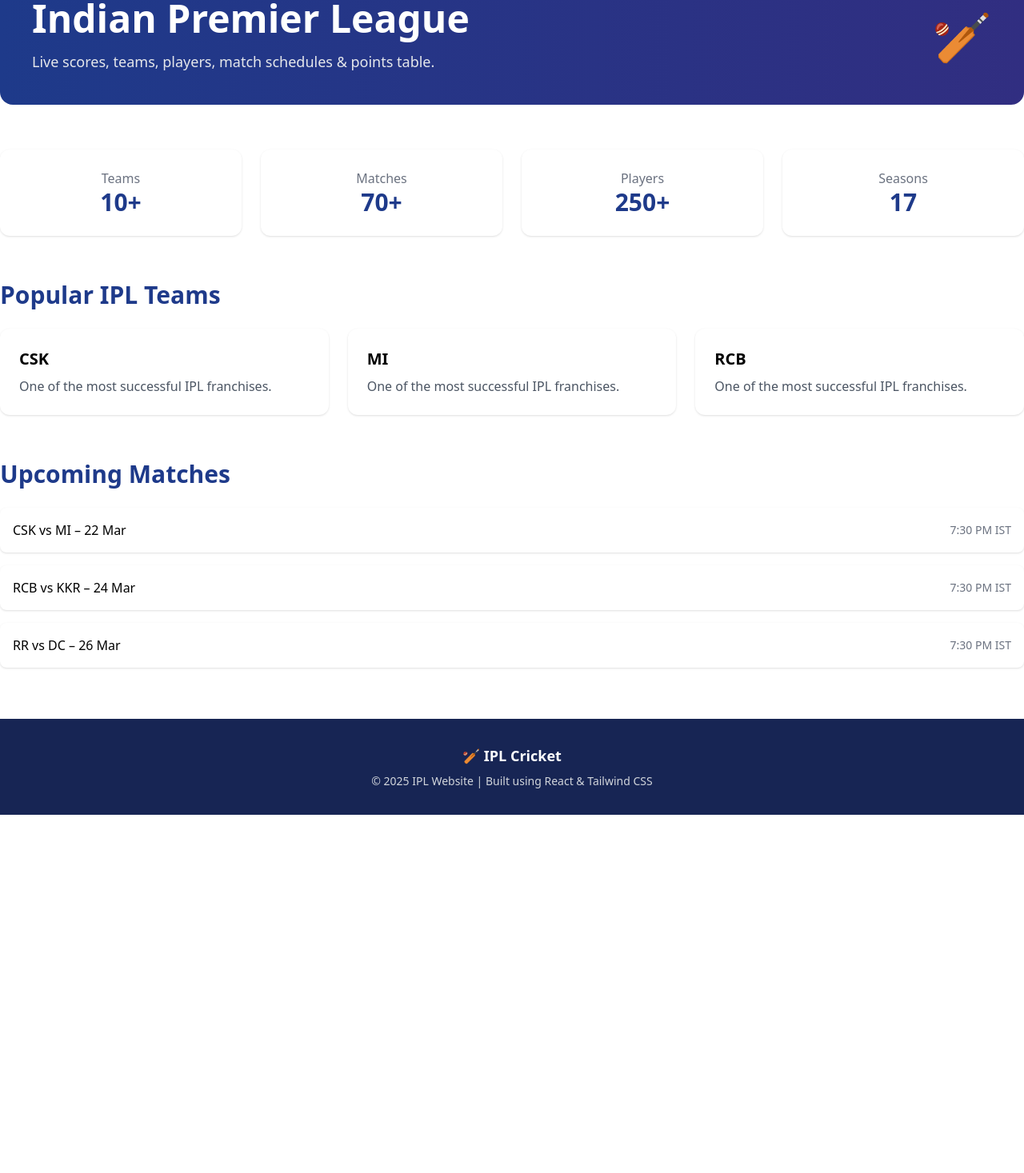
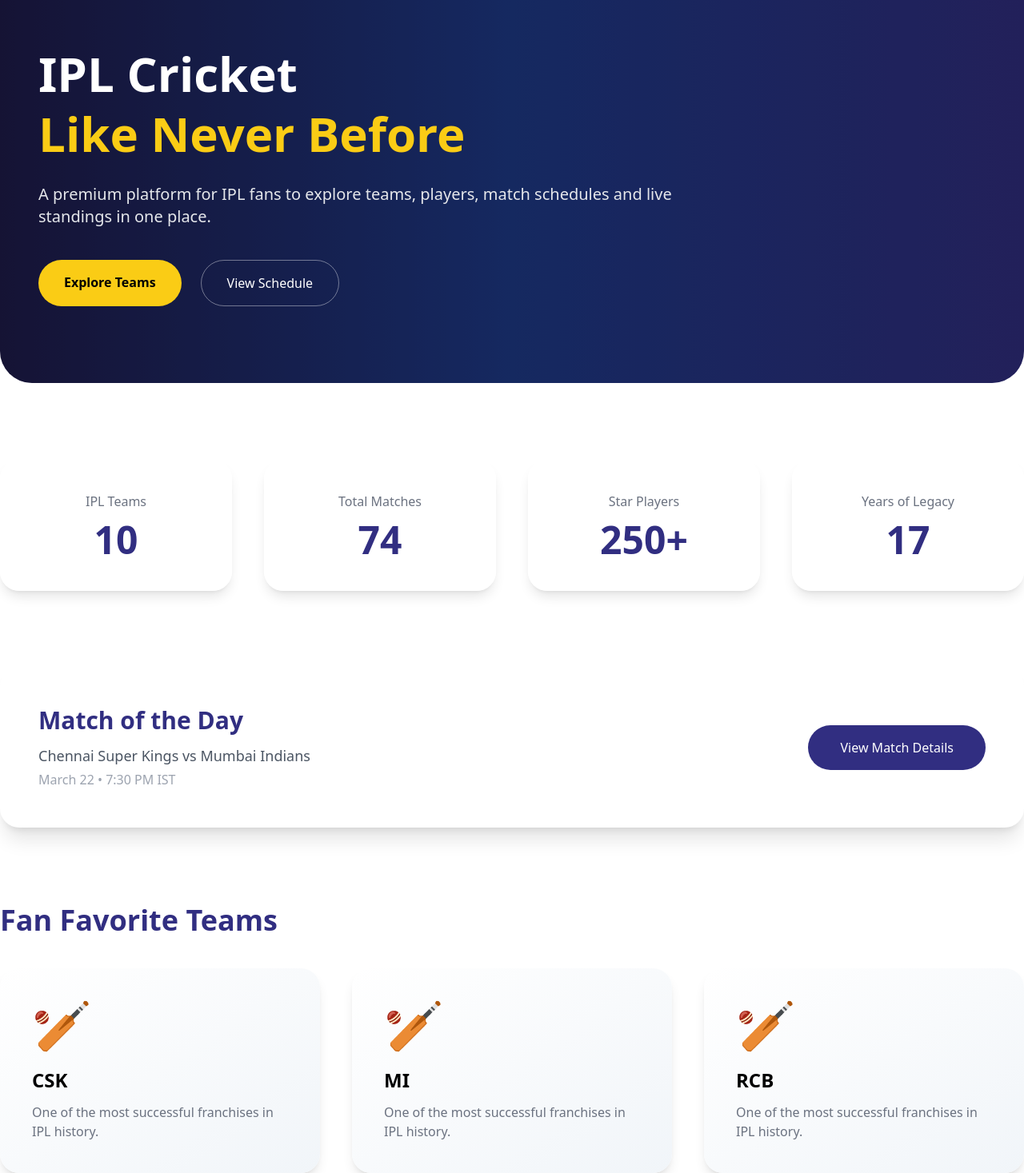
Before and after one commit to Sashank995/ipl, a React (Vite) app in the folder client/: page / in a window 1280 px wide. Shown: the part 105-1572 px from the top of the page at 80% size. Before the commit the page ends 1124 px from the top, so only its background shows below. Built offline with nearby package versions, Linux system fonts and the light colour scheme.

Commit message:
fourthcommit

```diff
--- a/client/src/App.jsx
+++ b/client/src/App.jsx
@@ -4,9 +4,9 @@
 import Home from "./components/Home";
 import Teams from "./components/Teams";
 import Players from "./components/Players";
-import Schedule from "./components/Schedule";
 import Standings from "./components/Standings";
 import Footer from "./components/Footer";
+import Schedule from "./components/schedule";
 
 function App() {
   return (
--- a/client/src/components/Home.jsx
+++ b/client/src/components/Home.jsx
@@ -1,89 +1,141 @@
 const Home = () => {
   return (
-    <div className="space-y-14">
+    <div className="space-y-24">
 
-      {/* HERO SECTION */}
-      <section className="bg-gradient-to-r from-blue-900 to-indigo-900 text-white rounded-2xl p-10 flex flex-col md:flex-row justify-between items-center">
-        <div>
-          <h1 className="text-4xl md:text-5xl font-bold mb-4">
-            Indian Premier League
+      {/* 1️⃣ HERO SECTION */}
+      <section className="relative rounded-[2.5rem] overflow-hidden bg-gradient-to-r from-indigo-950 via-blue-900 to-indigo-900">
+        <div className="absolute inset-0 bg-black/30" />
+
+        <div className="relative z-10 px-12 py-24 max-w-4xl text-white">
+          <h1 className="text-6xl font-extrabold leading-tight">
+            IPL Cricket
+            <span className="block text-yellow-400">
+              Like Never Before
+            </span>
           </h1>
-          <p className="text-lg text-gray-200">
-            Live scores, teams, players, match schedules & points table.
+
+          <p className="mt-6 text-xl text-gray-200">
+            A premium platform for IPL fans to explore teams, players,
+            match schedules and live standings in one place.
           </p>
-        </div>
 
-        <div className="mt-6 md:mt-0 text-6xl">
-          🏏
+          <div className="mt-10 flex gap-6">
+            <a
+              href="/teams"
+              className="bg-yellow-400 text-black px-8 py-4 rounded-full font-semibold hover:scale-105 transition"
+            >
+              Explore Teams
+            </a>
+
+            <a
+              href="/schedule"
+              className="border border-white/40 px-8 py-4 rounded-full hover:bg-white/10 transition"
+            >
+              View Schedule
+            </a>
+          </div>
         </div>
       </section>
 
-      {/* QUICK STATS */}
-      <section className="grid grid-cols-1 md:grid-cols-4 gap-6">
+      {/* 2️⃣ LIVE STATS */}
+      <section className="grid grid-cols-1 md:grid-cols-4 gap-10">
         {[
-          { title: "Teams", value: "10+" },
-          { title: "Matches", value: "70+" },
-          { title: "Players", value: "250+" },
-          { title: "Seasons", value: "17" },
-        ].map((item, index) => (
+          { label: "IPL Teams", value: "10" },
+          { label: "Total Matches", value: "74" },
+          { label: "Star Players", value: "250+" },
+          { label: "Years of Legacy", value: "17" },
+        ].map((item, i) => (
           <div
-            key={index}
-            className="bg-white rounded-xl shadow p-6 text-center hover:scale-105 transition"
+            key={i}
+            className="backdrop-blur-xl bg-white/70 rounded-3xl shadow-lg p-10 text-center hover:-translate-y-2 transition"
           >
-            <h3 className="text-gray-500">{item.title}</h3>
-            <p className="text-3xl font-bold text-blue-900">
+            <p className="text-gray-500">{item.label}</p>
+            <p className="text-5xl font-bold text-indigo-900 mt-3">
               {item.value}
             </p>
           </div>
         ))}
       </section>
 
-      {/* FEATURED TEAMS */}
+      {/* 3️⃣ FEATURED MATCH */}
+      <section className="bg-white rounded-3xl shadow-xl p-12 flex flex-col md:flex-row justify-between items-center gap-8">
+        <div>
+          <h2 className="text-3xl font-bold text-indigo-900">
+            Match of the Day
+          </h2>
+          <p className="mt-3 text-lg text-gray-600">
+            Chennai Super Kings vs Mumbai Indians
+          </p>
+          <p className="text-gray-400 mt-1">
+            March 22 • 7:30 PM IST
+          </p>
+        </div>
+
+        <a
+          href="/schedule"
+          className="bg-indigo-900 text-white px-10 py-4 rounded-full hover:bg-indigo-800 transition"
+        >
+          View Match Details
+        </a>
+      </section>
+
+      {/* 4️⃣ POPULAR TEAMS */}
       <section>
-        <h2 className="text-3xl font-bold mb-6 text-blue-900">
-          Popular IPL Teams
+        <h2 className="text-4xl font-bold text-indigo-900 mb-10">
+          Fan Favorite Teams
         </h2>
 
-        <div className="grid grid-cols-1 md:grid-cols-3 gap-6">
-          {["CSK", "MI", "RCB"].map((team, index) => (
+        <div className="grid grid-cols-1 md:grid-cols-3 gap-10">
+          {["CSK", "MI", "RCB"].map((team, i) => (
             <div
-              key={index}
-              className="bg-white rounded-xl shadow p-6 hover:shadow-lg transition"
+              key={i}
+              className="relative bg-gradient-to-br from-white to-slate-100 rounded-3xl shadow-lg p-10 hover:shadow-2xl transition"
             >
-              <h3 className="text-xl font-semibold mb-2">
-                {team}
-              </h3>
-              <p className="text-gray-600">
-                One of the most successful IPL franchises.
+              <div className="text-6xl mb-6">🏏</div>
+              <h3 className="text-2xl font-semibold">{team}</h3>
+              <p className="text-gray-500 mt-3">
+                One of the most successful franchises in IPL history.
               </p>
             </div>
           ))}
         </div>
       </section>
 
-      {/* UPCOMING MATCHES */}
+      {/* 5️⃣ STAR PLAYERS */}
       <section>
-        <h2 className="text-3xl font-bold mb-6 text-blue-900">
-          Upcoming Matches
+        <h2 className="text-4xl font-bold text-indigo-900 mb-10">
+          Star Players
         </h2>
 
-        <div className="space-y-4">
-          {[
-            "CSK vs MI – 22 Mar",
-            "RCB vs KKR – 24 Mar",
-            "RR vs DC – 26 Mar",
-          ].map((match, index) => (
+        <div className="grid grid-cols-1 md:grid-cols-3 gap-10">
+          {["Virat Kohli", "MS Dhoni", "Rohit Sharma"].map((player, i) => (
             <div
-              key={index}
-              className="bg-white p-4 rounded-lg shadow flex justify-between items-center"
+              key={i}
+              className="bg-white rounded-3xl shadow-lg p-10 text-center hover:scale-105 transition"
             >
-              <span>{match}</span>
-              <span className="text-sm text-gray-500">
-                7:30 PM IST
-              </span>
+              <div className="text-6xl mb-4">👤</div>
+              <h3 className="text-xl font-semibold">{player}</h3>
+              <p className="text-gray-500 mt-2">IPL Superstar</p>
             </div>
           ))}
         </div>
+      </section>
+
+      {/* 6️⃣ FINAL CTA */}
+      <section className="text-center bg-gradient-to-r from-indigo-900 to-blue-900 rounded-3xl p-16 text-white">
+        <h2 className="text-4xl font-bold">
+          Join the IPL Experience
+        </h2>
+        <p className="mt-4 text-lg text-gray-200">
+          Stay updated with every match, team and player.
+        </p>
+
+        <a
+          href="/standings"
+          className="inline-block mt-8 bg-yellow-400 text-black px-10 py-4 rounded-full font-semibold hover:scale-105 transition"
+        >
+          View Points Table
+        </a>
       </section>
 
     </div>
--- a/client/src/components/Players.jsx
+++ b/client/src/components/Players.jsx
@@ -1,26 +1,67 @@
 const players = [
-  { name: "Virat Kohli", role: "Batsman" },
-  { name: "MS Dhoni", role: "Wicket Keeper" },
-  { name: "Rohit Sharma", role: "Batsman" },
+  { name: "Virat Kohli", role: "Batsman", team: "RCB" },
+  { name: "MS Dhoni", role: "Wicket Keeper", team: "CSK" },
+  { name: "Rohit Sharma", role: "Batsman", team: "MI" },
+  { name: "Jasprit Bumrah", role: "Bowler", team: "MI" },
+  { name: "Ravindra Jadeja", role: "All-Rounder", team: "CSK" },
+  { name: "KL Rahul", role: "Batsman", team: "LSG" },
+  { name: "pant", role: "Batsman", team: "DC" },
 ];
 
 const Players = () => {
   return (
-    <div>
-      <h2 className="text-3xl font-bold mb-6 text-blue-900">Players</h2>
+    <div className="space-y-12">
 
-      <div className="grid grid-cols-1 md:grid-cols-3 gap-6">
-        {players.map((p, i) => (
+      {/* PAGE HEADER */}
+      <div>
+        <h1 className="text-4xl font-extrabold text-indigo-900">
+          IPL Players
+        </h1>
+        <p className="text-gray-500 mt-2">
+          Official players from Indian Premier League franchises
+        </p>
+      </div>
+
+      {/* PLAYERS GRID */}
+      <div className="grid grid-cols-1 sm:grid-cols-2 lg:grid-cols-3 gap-8">
+        {players.map((player, i) => (
           <div
             key={i}
-            className="bg-white rounded-xl shadow p-6 hover:shadow-lg transition"
+            className="relative bg-white rounded-3xl shadow-lg p-8 hover:shadow-2xl transition hover:-translate-y-2"
           >
-            <div className="text-5xl mb-4">👤</div>
-            <h3 className="text-xl font-semibold">{p.name}</h3>
-            <p className="text-gray-500">{p.role}</p>
+            {/* PLAYER IMAGE PLACEHOLDER */}
+            <div className="w-24 h-24 rounded-full bg-gradient-to-br from-indigo-200 to-indigo-300 flex items-center justify-center text-4xl mx-auto mb-6">
+              🏏
+            </div>
+
+            {/* PLAYER INFO */}
+            <h3 className="text-xl font-bold text-center">
+              {player.name}
+            </h3>
+
+            <p className="text-center text-gray-500 mt-1">
+              {player.role}
+            </p>
+
+            {/* BADGES */}
+            <div className="flex justify-center gap-3 mt-5">
+              <span className="px-4 py-1 text-sm rounded-full bg-indigo-50 text-indigo-700">
+                {player.team}
+              </span>
+
+              <span className="px-4 py-1 text-sm rounded-full bg-yellow-100 text-yellow-700">
+                IPL
+              </span>
+            </div>
+
+            {/* VIEW BUTTON */}
+            <button className="mt-6 w-full py-3 rounded-full bg-indigo-900 text-white hover:bg-indigo-800 transition">
+              View Profile
+            </button>
           </div>
         ))}
       </div>
+
     </div>
   );
 };
--- a/client/src/components/Teams.jsx
+++ b/client/src/components/Teams.jsx
@@ -1,25 +1,84 @@
 const teams = [
-  { name: "CSK", color: "bg-yellow-400" },
-  { name: "MI", color: "bg-blue-500" },
-  { name: "RCB", color: "bg-red-500" },
+  {
+    name: "Chennai Super Kings",
+    short: "CSK",
+    color: "from-yellow-400 to-yellow-500",
+  },
+  {
+    name: "Mumbai Indians",
+    short: "MI",
+    color: "from-blue-600 to-blue-800",
+  },
+  {
+    name: "Royal Challengers Bangalore",
+    short: "RCB",
+    color: "from-red-600 to-black",
+  },
+  {
+    name: "Kolkata Knight Riders",
+    short: "KKR",
+    color: "from-purple-700 to-purple-900",
+  },
+  {
+    name: "Rajasthan Royals",
+    short: "RR",
+    color: "from-pink-500 to-pink-700",
+  },
+  {
+    name: "Delhi Capitals",
+    short: "DC",
+    color: "from-blue-500 to-red-500",
+  },
 ];
 
 const Teams = () => {
   return (
-    <div>
-      <h2 className="text-3xl font-bold mb-6 text-blue-900">IPL Teams</h2>
+    <div className="space-y-12">
 
-      <div className="grid grid-cols-1 md:grid-cols-3 gap-6">
+      {/* PAGE HEADER */}
+      <div>
+        <h1 className="text-4xl font-extrabold text-indigo-900">
+          IPL Teams
+        </h1>
+        <p className="text-gray-500 mt-2">
+          Official franchises of the Indian Premier League
+        </p>
+      </div>
+
+      {/* TEAMS GRID */}
+      <div className="grid grid-cols-1 sm:grid-cols-2 lg:grid-cols-3 gap-10">
         {teams.map((team, i) => (
           <div
             key={i}
-            className={`rounded-xl p-6 text-white shadow hover:scale-105 transition ${team.color}`}
+            className={`relative rounded-3xl overflow-hidden shadow-xl hover:shadow-2xl transition hover:-translate-y-2 bg-gradient-to-br ${team.color}`}
           >
-            <h3 className="text-2xl font-bold">{team.name}</h3>
-            <p className="mt-2 text-sm">Popular IPL Franchise</p>
+            {/* Overlay */}
+            <div className="absolute inset-0 bg-black/20"></div>
+
+            <div className="relative z-10 p-10 text-white">
+
+              {/* LOGO CIRCLE */}
+              <div className="w-20 h-20 rounded-full bg-white flex items-center justify-center text-2xl font-extrabold text-black mb-6">
+                {team.short}
+              </div>
+
+              <h2 className="text-2xl font-bold leading-snug">
+                {team.name}
+              </h2>
+
+              <p className="mt-3 text-sm text-gray-200">
+                Official IPL Franchise Team
+              </p>
+
+              <button className="mt-6 px-6 py-3 bg-white/20 backdrop-blur rounded-full hover:bg-white/30 transition">
+                View Team
+              </button>
+
+            </div>
           </div>
         ))}
       </div>
+
     </div>
   );
 };
--- a/client/src/components/schedule.jsx
+++ b/client/src/components/schedule.jsx
@@ -1,30 +1,84 @@
 const matches = [
-  { match: "CSK vs MI", date: "22 March 2025" },
-  { match: "RCB vs KKR", date: "24 March 2025" },
-  { match: "RR vs DC", date: "26 March 2025" },
+  {
+    matchNo: 1,
+    teams: "Chennai Super Kings vs Mumbai Indians",
+    short: "CSK vs MI",
+    venue: "MA Chidambaram Stadium, Chennai",
+    date: "22 March 2025",
+    time: "7:30 PM IST",
+  },
+  {
+    matchNo: 2,
+    teams: "Royal Challengers Bangalore vs Kolkata Knight Riders",
+    short: "RCB vs KKR",
+    venue: "M. Chinnaswamy Stadium, Bengaluru",
+    date: "24 March 2025",
+    time: "7:30 PM IST",
+  },
+  {
+    matchNo: 3,
+    teams: "Rajasthan Royals vs Delhi Capitals",
+    short: "RR vs DC",
+    venue: "Sawai Mansingh Stadium, Jaipur",
+    date: "26 March 2025",
+    time: "7:30 PM IST",
+  },
 ];
 
 const Schedule = () => {
   return (
-    <div className="p-8">
-      <h2 className="text-3xl font-bold mb-6 text-blue-900">Match Schedule</h2>
+    <div className="space-y-12">
 
-      <table className="w-full border">
-        <thead className="bg-blue-900 text-white">
-          <tr>
-            <th className="p-2 border">Match</th>
-            <th className="p-2 border">Date</th>
-          </tr>
-        </thead>
-        <tbody>
-          {matches.map((m, index) => (
-            <tr key={index} className="text-center">
-              <td className="border p-2">{m.match}</td>
-              <td className="border p-2">{m.date}</td>
-            </tr>
-          ))}
-        </tbody>
-      </table>
+      {/* PAGE HEADER */}
+      <div>
+        <h1 className="text-4xl font-extrabold text-indigo-900">
+          IPL Match Schedule
+        </h1>
+        <p className="text-gray-500 mt-2">
+          Official fixtures of the Indian Premier League
+        </p>
+      </div>
+
+      {/* MATCH LIST */}
+      <div className="space-y-6">
+        {matches.map((match, index) => (
+          <div
+            key={index}
+            className="bg-white rounded-3xl shadow-lg p-8 flex flex-col md:flex-row justify-between items-center gap-6 hover:shadow-2xl transition"
+          >
+            {/* LEFT SECTION */}
+            <div className="space-y-2">
+              <p className="text-sm text-gray-400">
+                Match {match.matchNo}
+              </p>
+
+              <h2 className="text-2xl font-bold text-indigo-900">
+                {match.short}
+              </h2>
+
+              <p className="text-gray-500 text-sm">
+                {match.venue}
+              </p>
+            </div>
+
+            {/* RIGHT SECTION */}
+            <div className="text-center md:text-right space-y-2">
+              <p className="text-lg font-semibold">
+                {match.date}
+              </p>
+
+              <p className="text-gray-500">
+                {match.time}
+              </p>
+
+              <button className="mt-3 px-6 py-2 rounded-full bg-indigo-900 text-white hover:bg-indigo-800 transition">
+                Match Center
+              </button>
+            </div>
+          </div>
+        ))}
+      </div>
+
     </div>
   );
 };
```
